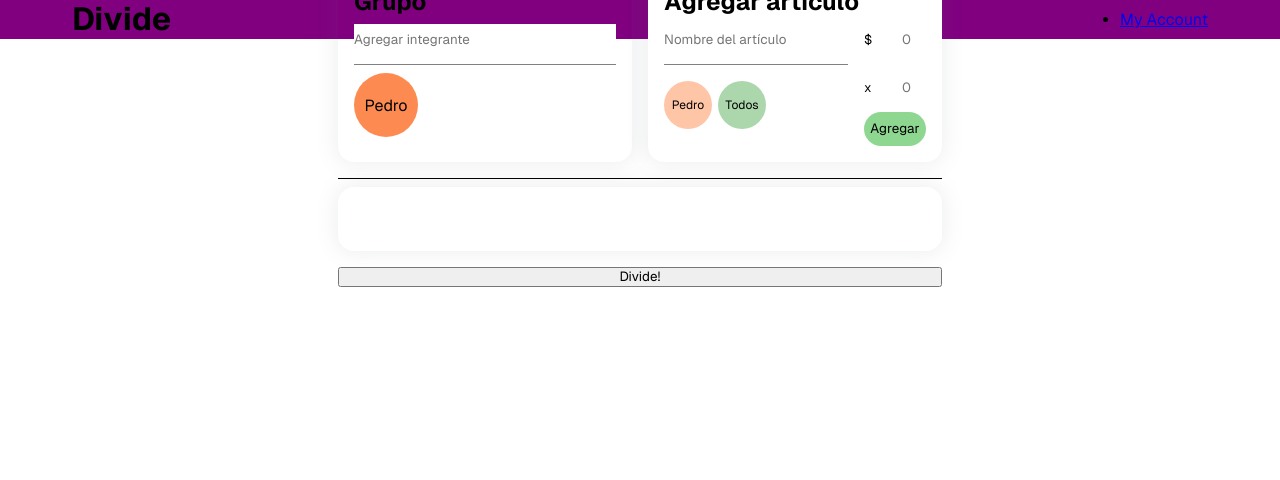
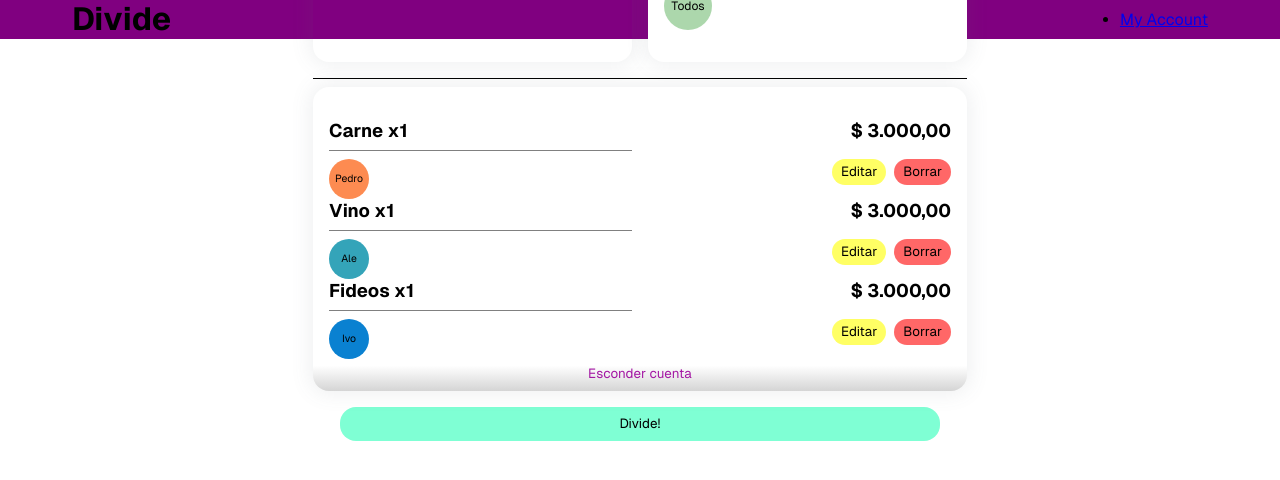
Before and after one commit to soype/divide, a Next.js app: page / in a window 1280 px wide. Shown: the top 480 px of the page. Built offline with nearby package versions, Linux system fonts and the light colour scheme.

Commit message:
Style results and change to buttons

```diff
--- a/src/components/Calculator/Bill/Bill.js
+++ b/src/components/Calculator/Bill/Bill.js
@@ -1,37 +1,40 @@
-import React, { useState } from 'react'
+import React, { useState } from "react";
 
-import styles from './Bill.module.scss'
+import styles from "./Bill.module.scss";
 
-import BillItem from './BillItem/BillItem'
-import AddBillItem from './AddBillItem/AddBillItem'
+import BillItem from "./BillItem/BillItem";
+import AddBillItem from "./AddBillItem/AddBillItem";
 
-const Bill = ({party, items, editItem, removeItem, hideBill, showBill}) => {
-
+const Bill = ({ party, items, editItem, removeItem, hideBill, showBill }) => {
   const removeItemHandler = (id) => {
     removeItem(id);
-    }
+  };
 
   const editItemHandler = (id, item) => {
     editItem(id, item);
-    }
+  };
 
   return (
-    <div className={`${styles.bill} ${hideBill ? styles['bill--hide'] : ''}`}>
+    <div className={`${styles.bill} ${hideBill ? styles["bill--hide"] : ""}`}>
       <span className={styles.divider}></span>
-        <div className={styles['bill__animator']}>
       <div className={styles.bill__container}>
+        <div className={styles.wrapper}>
+          <div className={styles.inner}>
             {items.map((item) => (
               <BillItem key={item.id} {...item} party={party} removeItem={removeItemHandler} editItem={editItemHandler} />
             ))}
           </div>
         </div>
-        {items.length > 1 && <div className={styles['bill__hide-bill']}>
-            <button className={styles['bill__hide-bill__button']} onClick={() => showBill()}>
-                {hideBill ? 'Mostrar cuenta' : 'Esconder cuenta'}
+      </div>
+      {items.length > 1 && (
+        <div className={styles["bill__hide-bill"]}>
+          <button className={styles["bill__hide-bill__button"]} onClick={() => showBill()}>
+            {hideBill ? "Mostrar cuenta" : "Esconder cuenta"}
           </button>
-        </div>}
         </div>
-  )
-}
+      )}
+    </div>
+  );
+};
 
-export default Bill
+export default Bill;
--- a/src/components/Calculator/Bill/Bill.module.scss
+++ b/src/components/Calculator/Bill/Bill.module.scss
@@ -7,8 +7,9 @@
 
     &--hide{
         .bill__container{
-            height: 120px;
-            overflow: hidden;
+            .wrapper{
+                grid-template-rows: 0fr;
+            }
         }
     }
 
@@ -26,6 +27,15 @@
         border-radius: 1rem;
         gap: 1rem;
         height: 100%;
+
+        .wrapper{
+            display: grid;
+            grid-template-rows: 1fr;
+            transition: all .5s;
+        }
+        .inner{
+            overflow: hidden;
+        }
     }
 
     &__hide-bill{
@@ -43,5 +53,18 @@
         background: linear-gradient(0deg, rgba(43,43,43,.2) 0%, rgba(43,43,43,0) 75%);
         border-bottom-left-radius: 1rem;
         border-bottom-right-radius: 1rem;
+
+        &__button{
+            border: 1px solid transparent;
+            background-color: transparent;
+            color: rgb(163, 22, 163);
+            transition: color .3s;
+            cursor: pointer;
+            @media all and (min-width: 768px){
+                &:hover{
+                    color: rgb(128, 17, 128);
+                }
+            }
+        }
     }
 }
--- a/src/components/Calculator/Calculator.js
+++ b/src/components/Calculator/Calculator.js
@@ -9,16 +9,47 @@ import Result from "./Result/Result";
 
 import styles from "./Calculator.module.scss";
 
-
 const Calculator = () => {
   const [party, setParty] = useState([
     {
-      id: 1,
-      name: "Pedro",
-      color: "#FD8B51",
+        "id": 1,
+        "name": "Pedro",
+        "color": "#FD8B51"
+    },
+    {
+        "id": 2,
+        "name": "Ale",
+        "color": "#34a4b9"
+    },
+    {
+        "id": 3,
+        "name": "Ivo",
+        "color": "#0A81D1"
+    }
+]);
+  const [items, setItems] = useState([
+    {
+      id: "0.168",
+      name: "Carne",
+      quantity: "1",
+      price: "3000",
+      members: [1],
+    },
+    {
+      id: "0.197",
+      name: "Vino",
+      quantity: "1",
+      price: "3000",
+      members: [2],
+    },
+    {
+      id: "0.753",
+      name: "Fideos",
+      quantity: "1",
+      price: "3000",
+      members: [3],
     },
   ]);
-  const [items, setItems] = useState([]);
   const [editedItem, setEditedItem] = useState(null);
   const [showResults, setShowResults] = useState(false);
   const [hideBill, setHideBill] = useState(false);
@@ -81,12 +112,12 @@ const Calculator = () => {
 
   const showBillHandler = () => {
     setHideBill(!hideBill);
-  }
+  };
 
   const showResultsHandler = () => {
     setShowResults(true);
-    setHideBill(false);
-  }
+    setHideBill(true);
+  };
 
   return (
     <div className={styles.calculator}>
@@ -95,7 +126,9 @@ const Calculator = () => {
         <AddBillItem members={party} addItem={addItemHandler} editedItem={editedItem} />
       </div>
       <Bill party={party} items={items} removeItem={removeItemHandler} editItem={editItemHandler} hideBill={hideBill} showBill={showBillHandler} />
-      <button className={styles.calculator__button} onClick={showResultsHandler} >Divide!</button>
+      <button className={styles.calculator__button} onClick={showResultsHandler}>
+        Divide!
+      </button>
       {showResults && <Result items={items} members={party} />}
     </div>
   );
--- a/src/components/Calculator/Calculator.module.scss
+++ b/src/components/Calculator/Calculator.module.scss
@@ -19,4 +19,14 @@
             flex-direction: column;
         }
     }
+
+    &__button{
+        margin: auto;
+        max-width: 600px;
+        background-color: aquamarine;
+        width: 100%;
+        border: 1px solid transparent;
+        border-radius: 1rem;
+        padding: .5rem 1rem;
+    }
 }
--- a/src/components/Calculator/Party/PartyMember/PartyMember.js
+++ b/src/components/Calculator/Party/PartyMember/PartyMember.js
@@ -10,9 +10,9 @@ const PartyMember = ({id, name, color, removeHandler}) => {
     }
 
   return (
-    <div className={styles["party-member"]} onClick={removeMemberHandler} id={id} style={{backgroundColor:color}}>
+    <button className={styles["party-member"]} onClick={removeMemberHandler} id={id} style={{backgroundColor:color}}>
         <p>{name}</p>
-    </div>
+    </button>
   )
 }
 
```
Lines whose indentation alone changed are shown as unchanged.
